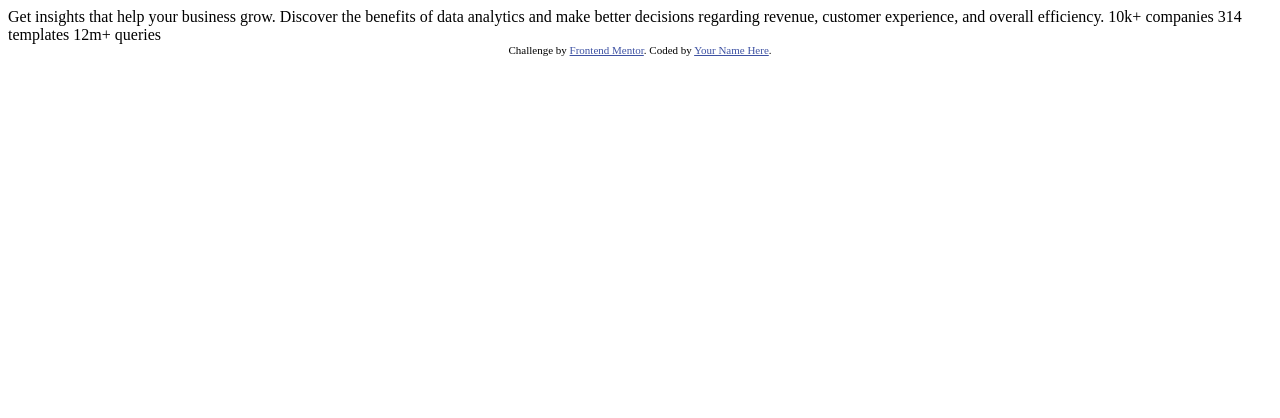
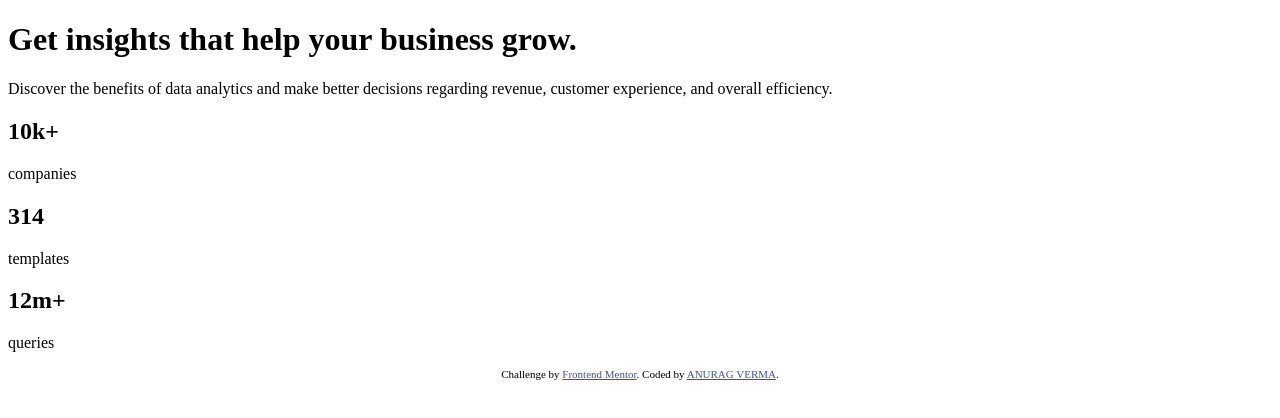
Before and after one commit to anuragverma57/stats-preview-card-project-, a plain HTML site: page index.html in a window 1280 px wide. Drawn offline with Linux system fonts and the light colour scheme.

Commit message:
basic htm completed

```diff
--- a/index.html
+++ b/index.html
@@ -5,29 +5,46 @@
   <meta name="viewport" content="width=device-width, initial-scale=1.0"> <!-- displays site properly based on user's device -->
 
   <link rel="icon" type="image/png" sizes="32x32" href="./images/favicon-32x32.png">
+  <link rel="stylesheet" href="style.css">
 
   <title>Frontend Mentor | Stats preview card component</title>
 
   <!-- Feel free to remove these styles or customise in your own stylesheet 👍 -->
-  <style>
-    .attribution { font-size: 11px; text-align: center; }
-    .attribution a { color: hsl(228, 45%, 44%); }
-  </style>
+
 </head>
 <body>
+<div class="card">
+  <div class="main">
+    <h1>
+      Get insights that help your business grow.
+    </h1>
 
-  Get insights that help your business grow.
-
-  Discover the benefits of data analytics and make better decisions regarding revenue, customer
-  experience, and overall efficiency.
-
-  10k+ companies
-  314 templates
-  12m+ queries
+    <p class="description">
+      Discover the benefits of data analytics and make better decisions regarding revenue, customer
+      experience, and overall efficiency.
+    </p>
+  <div class="stats-container">
+    <div class="companies stats">
+      <h2 class="stats-number">10k+</h2>
+      <p class="stats-description">companies</p>
+    </div>
+    <div class="templates stats">
+      <h2 class="stats-number">314</h2>
+      <p class="stats-description">templates</p>
+    </div>
+    <div class="queries stats">
+      <h2 class="stats-number">12m+</h2>
+      <p class="stats-description">queries</p>
+    </div>
+  </div>
+  </div>
+  <div class="image">
+  </div>
+</div>
 
   <div class="attribution">
     Challenge by <a href="https://www.frontendmentor.io?ref=challenge" target="_blank">Frontend Mentor</a>.
-    Coded by <a href="#">Your Name Here</a>.
+    Coded by <a href="#">ANURAG VERMA</a>.
   </div>
 </body>
 </html>
--- /dev/null
+++ b/style.css
@@ -0,0 +1,2 @@
+.attribution { font-size: 11px; text-align: center; }
+.attribution a { color: hsl(228, 45%, 44%); }
```
